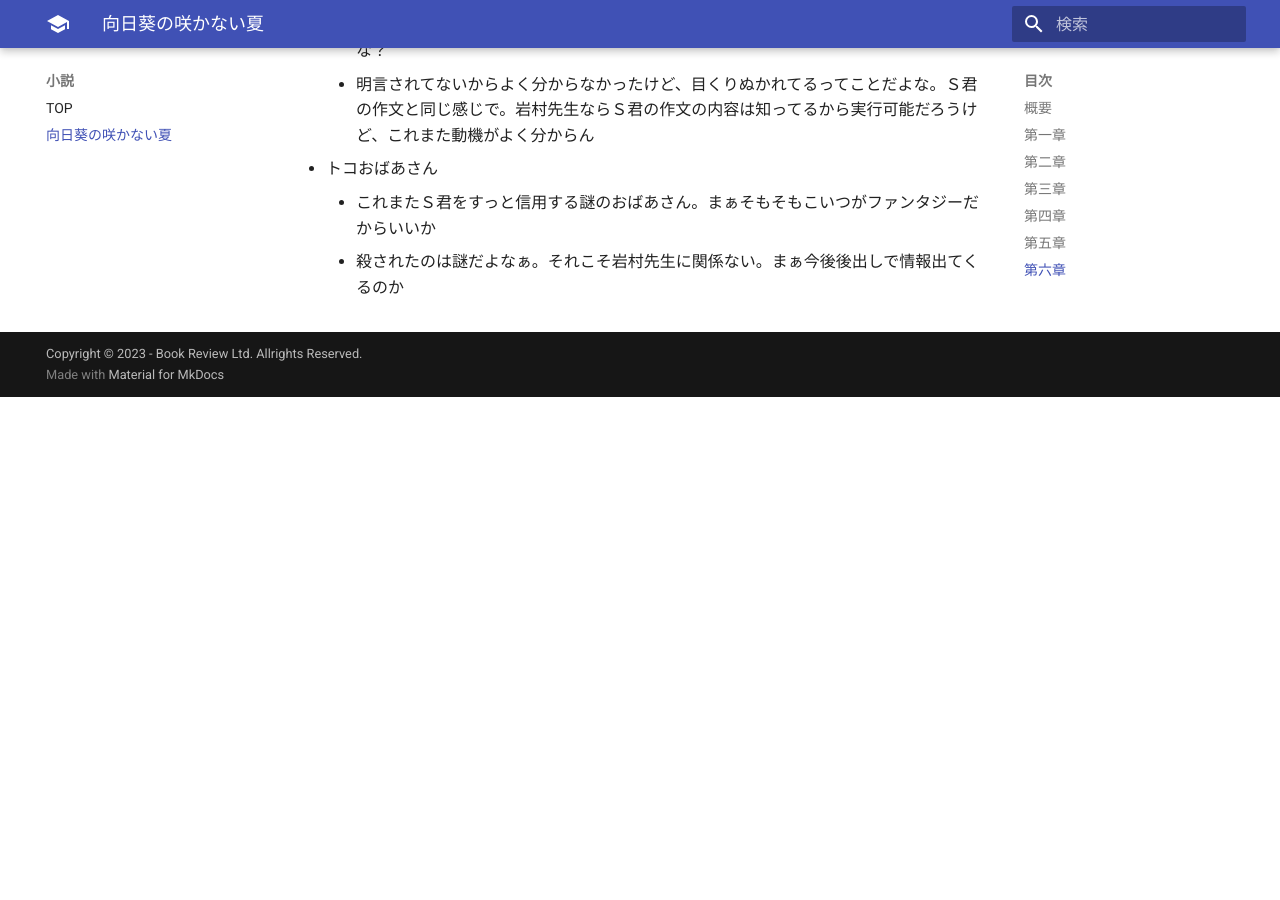
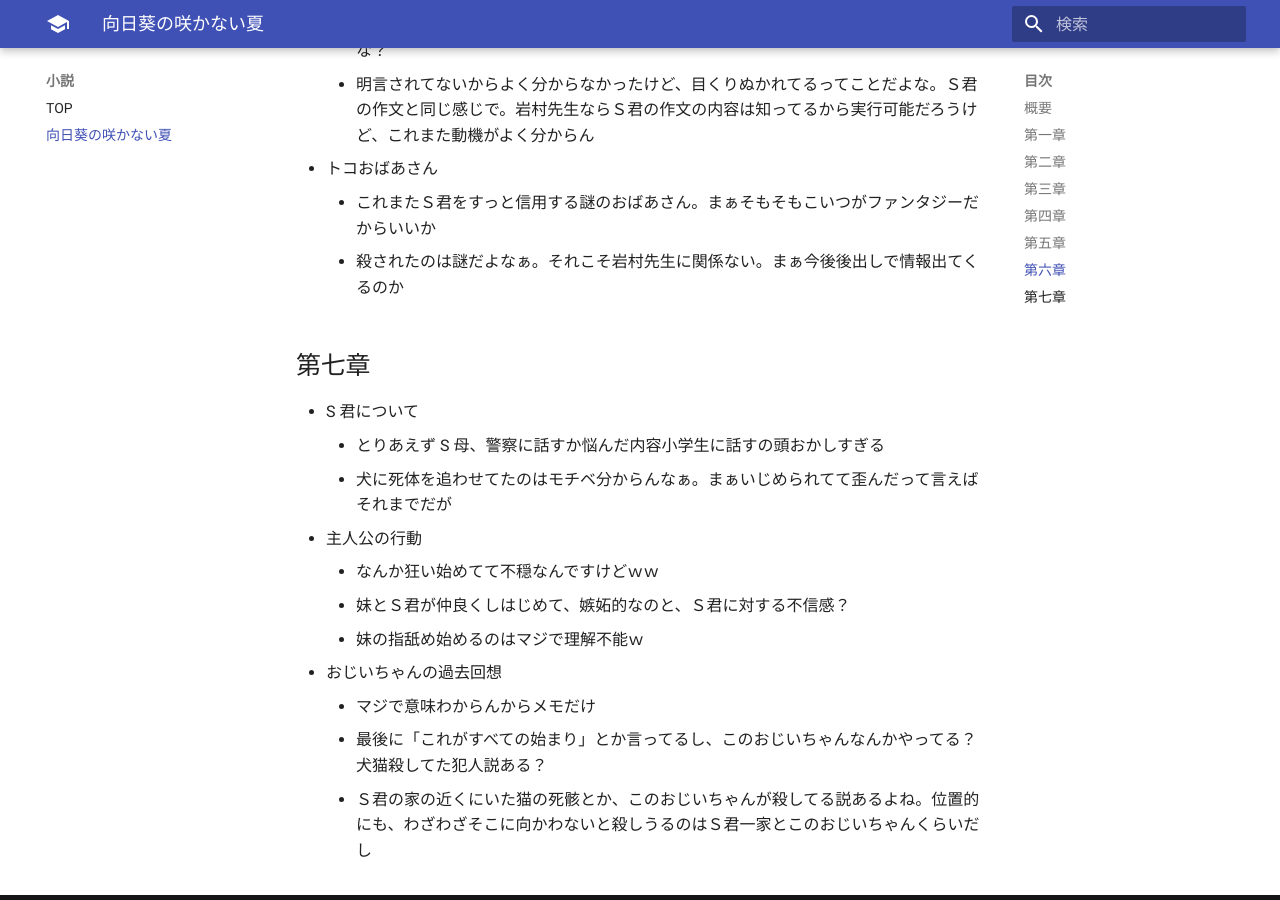
Before and after one commit to waderaku/book, an MkDocs documentation site: the page built from docs/docs/030.novel/010.himawarinosakanainatsu/index.md, in a window 1280 px wide and 900 px high, scrolled down 3314 px. Built offline with MkDocs 1.6.1 and Material for MkDocs 9.7.7, drawn with Linux system fonts in a browser that asks for light colours; before the commit the page ends 3711 px from its top, so only the background shows below that.

Commit message:
#1 第七章執筆

```diff
--- a/docs/docs/030.novel/010.himawarinosakanainatsu/index.md
+++ b/docs/docs/030.novel/010.himawarinosakanainatsu/index.md
@@ -85,3 +85,17 @@
 -   トコおばあさん
     -   これまたＳ君をすっと信用する謎のおばあさん。まぁそもそもこいつがファンタジーだからいいか
     -   殺されたのは謎だよなぁ。それこそ岩村先生に関係ない。まぁ今後後出しで情報出てくるのか
+
+## 第七章
+
+-   S 君について
+    -   とりあえず S 母、警察に話すか悩んだ内容小学生に話すの頭おかしすぎる
+    -   犬に死体を追わせてたのはモチベ分からんなぁ。まぁいじめられてて歪んだって言えばそれまでだが
+-   主人公の行動
+    -   なんか狂い始めてて不穏なんですけどｗｗ
+    -   妹とＳ君が仲良くしはじめて、嫉妬的なのと、Ｓ君に対する不信感？
+    -   妹の指舐め始めるのはマジで理解不能ｗ
+-   おじいちゃんの過去回想
+    -   マジで意味わからんからメモだけ
+    -   最後に「これがすべての始まり」とか言ってるし、このおじいちゃんなんかやってる？犬猫殺してた犯人説ある？
+    -   Ｓ君の家の近くにいた猫の死骸とか、このおじいちゃんが殺してる説あるよね。位置的にも、わざわざそこに向かわないと殺しうるのはＳ君一家とこのおじいちゃんくらいだし
```
